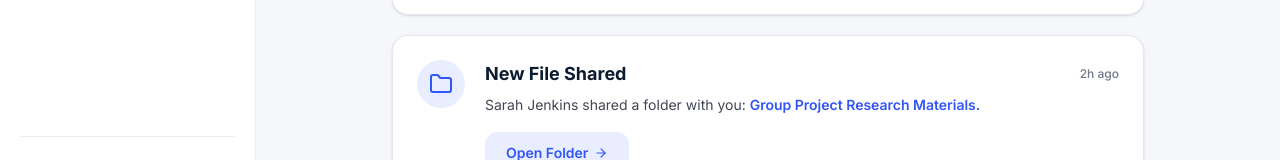
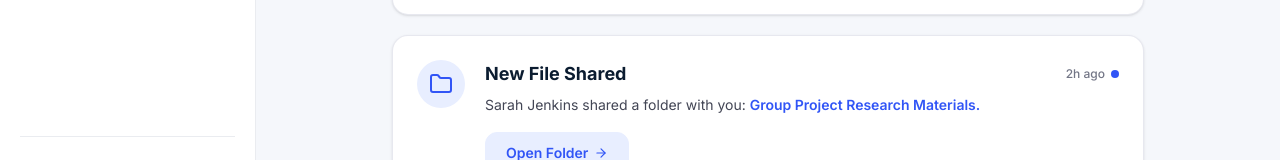
Before and after one commit to huynhduybinh24/SWP391_AIStudyHub, a React (Vite) app in the folder FrontEnd/: page /dashboard/notifications in a window 1280 px wide. Shown: the part 475-635 px from the top of the page. Built offline with nearby package versions, Linux system fonts and the light colour scheme; the HTML template or start-up script is replaced by a standard one.

Commit message:
feat: implement dynamic read/unread notifications with localStorage state persistence and unread filtering

```diff
--- a/FrontEnd/src/features/notifications/pages/NotificationsPage.tsx
+++ b/FrontEnd/src/features/notifications/pages/NotificationsPage.tsx
@@ -39,7 +39,7 @@ interface NotificationCardProps {
   type: 'ai' | 'folder' | 'mention' | 'security' | 'document' | 'calendar' | 'flashcard'
   title: string
   time: string
-  isUnread: boolean
+  isRead: boolean
   description: React.ReactNode
   quote?: string
   actionText?: string
@@ -58,13 +58,15 @@ interface NotificationCardProps {
   onCancelClick?: () => void
   onSendReplyClick?: (text: string) => void
   onReplyTextChange?: (text: string) => void
+  onMarkRead?: () => void
 }
 
 function NotificationCard({
+  id,
   type,
   title,
   time,
-  isUnread,
+  isRead,
   description,
   quote,
   actionText,
@@ -77,6 +79,7 @@ function NotificationCard({
   onCancelClick,
   onSendReplyClick,
   onReplyTextChange,
+  onMarkRead,
 }: NotificationCardProps) {
   const navigate = useNavigate()
   const [commentText, setCommentText] = useState('')
@@ -84,7 +87,9 @@ function NotificationCard({
   const [replyContent, setReplyContent] = useState('')
   const [showReplyInput, setShowReplyInput] = useState(false)
 
-  const handleActionClick = () => {
+  const handleActionClick = (e: React.MouseEvent) => {
+    e.stopPropagation()
+    onMarkRead?.()
     if (actionText === 'Reply') {
       if (onReplyClick) {
         onReplyClick()
@@ -105,7 +110,10 @@ function NotificationCard({
   }
 
   return (
-    <div className="bg-white border border-[rgba(195,198,215,0.4)] rounded-2xl p-6 shadow-sm flex gap-5 transition-all duration-200 hover:shadow-md">
+    <div
+      onClick={onMarkRead}
+      className="bg-white border border-[rgba(195,198,215,0.4)] rounded-2xl p-6 shadow-sm flex gap-5 transition-all duration-200 hover:shadow-md cursor-pointer select-none"
+    >
       {/* Icon/Avatar Container */}
       <div className="flex-shrink-0">
         {avatar ? (
@@ -139,7 +147,7 @@ function NotificationCard({
           <h2 className="text-lg font-bold text-[#0b1c30]">{title}</h2>
           <div className="flex items-center gap-1.5 text-xs text-[#737686] font-medium">
             <span>{time}</span>
-            {isUnread && <span className="w-2 h-2 rounded-full bg-[#3155F6]" />}
+            {!isRead && <span className="w-2 h-2 rounded-full bg-[#3155F6]" />}
           </div>
         </div>
 
@@ -160,7 +168,9 @@ function NotificationCard({
               <button
                 key={index}
                 type="button"
-                onClick={() => {
+                onClick={(e) => {
+                  e.stopPropagation()
+                  onMarkRead?.()
                   if (btn.onClick) {
                     btn.onClick()
                   } else if (btn.url) {
@@ -199,7 +209,7 @@ function NotificationCard({
 
         {/* Parent-controlled Active Reply Box */}
         {isActiveReply && (
-          <div className="mt-3.5 flex flex-col gap-3.5 w-full">
+          <div className="mt-3.5 flex flex-col gap-3.5 w-full" onClick={(e) => e.stopPropagation()}>
             <textarea
               placeholder="Type your reply here..."
               value={replyText || ''}
@@ -228,7 +238,7 @@ function NotificationCard({
 
         {/* Reply Input Form */}
         {showReplyInput && !isReplied && (
-          <div className="mt-4.5 relative">
+          <div className="mt-4.5 relative" onClick={(e) => e.stopPropagation()}>
             <textarea
               placeholder="Type a reply..."
               value={commentText}
@@ -254,7 +264,7 @@ function NotificationCard({
 
         {/* Replied Message Display */}
         {isReplied && (
-          <div className="mt-4 flex gap-3">
+          <div className="mt-4 flex gap-3" onClick={(e) => e.stopPropagation()}>
             <div className="w-8 h-8 rounded-full bg-[#3155F6] flex items-center justify-center text-white text-xs font-bold flex-shrink-0">
               Me
             </div>
@@ -269,7 +279,6 @@ function NotificationCard({
 }
 
 export function NotificationsPage() {
-  // Styled to match 1280x1024 layout spacing and Figma card details exactly - Commit 5
   const navigate = useNavigate()
   const [searchParams, setSearchParams] = useSearchParams()
 
@@ -280,6 +289,46 @@ export function NotificationsPage() {
   const [activeFilter, setActiveFilter] = useState(filterParam)
   const [activeReplyId, setActiveReplyId] = useState<string | null>(null)
   const [replyText, setReplyText] = useState('')
+
+  // Default read/unread states based on instructions
+  const defaultReadMap: Record<string, boolean> = {
+    'ai-summary': false,
+    'shared-folder': false,
+    'emily': false,
+    'security-alert': false,
+    'study-plan': false,
+    'mention-2': true,
+    'shared-doc-1': true,
+    'flashcards': true,
+    'all-3': true,
+  }
+
+  // Load state from localStorage or default values
+  const [isReadMap, setIsReadMap] = useState<Record<string, boolean>>(() => {
+    try {
+      const stored = localStorage.getItem('aiStudyHubNotificationReadState')
+      if (stored) {
+        return JSON.parse(stored)
+      }
+    } catch (err) {
+      console.error('Failed to read notification read state from localStorage', err)
+    }
+    return defaultReadMap
+  })
+
+  // Mark notification as read and save to localStorage
+  const handleMarkAsRead = (id: string) => {
+    setIsReadMap((prev) => {
+      if (prev[id]) return prev // already read
+      const updated = { ...prev, [id]: true }
+      try {
+        localStorage.setItem('aiStudyHubNotificationReadState', JSON.stringify(updated))
+      } catch (err) {
+        console.error('Failed to save notification read state to localStorage', err)
+      }
+      return updated
+    })
+  }
 
   // Normalizes filter strings (e.g., 'shared-files' or 'Shared Files' -> 'sharedfiles')
   const normalize = (str: string) => str.toLowerCase().replace(/[\s-_]+/g, '')
@@ -301,13 +350,13 @@ export function NotificationsPage() {
   }, [filterParam])
 
   // 1. "All" Filter Data: Exact 3 original notifications
-  const allNotifications: NotificationCardProps[] = [
+  const allNotifications = [
     {
-      id: 'all-1',
-      type: 'ai',
+      id: 'ai-summary',
+      type: 'ai' as const,
       title: 'AI Summary Ready',
       time: '10m ago',
-      isUnread: true,
+      isRead: !!isReadMap['ai-summary'],
       description: (
         <>
           The comprehensive summary for your document{' '}
@@ -321,16 +370,20 @@ export function NotificationsPage() {
       actionUrl: '/dashboard/notifications/summary',
     },
     {
-      id: 'all-2',
-      type: 'folder',
+      id: 'shared-folder',
+      type: 'folder' as const,
       title: 'New File Shared',
       time: '2h ago',
-      isUnread: false,
+      isRead: !!isReadMap['shared-folder'],
       description: (
         <>
           Sarah Jenkins shared a folder with you:{' '}
           <span
-            onClick={() => navigate('/dashboard/shared-files/research-materials')}
+            onClick={(e) => {
+              e.stopPropagation()
+              handleMarkAsRead('shared-folder')
+              navigate('/dashboard/shared-files/research-materials')
+            }}
             className="text-[#3155F6] hover:underline cursor-pointer font-semibold"
           >
             Group Project Research Materials.
@@ -342,10 +395,10 @@ export function NotificationsPage() {
     },
     {
       id: 'all-3',
-      type: 'mention',
+      type: 'mention' as const,
       title: 'Mentioned You',
       time: 'Yesterday',
-      isUnread: false,
+      isRead: !!isReadMap['all-3'],
       avatar: '/emily.png',
       description: (
         <>
@@ -361,13 +414,13 @@ export function NotificationsPage() {
   ]
 
   // 2. "Mentions" Filter Data: Exact 2 custom mentions from Figma with precise button labels and actions
-  const mentionsNotifications: NotificationCardProps[] = [
+  const mentionsNotifications = [
     {
       id: 'emily',
-      type: 'mention',
+      type: 'mention' as const,
       title: 'Emily R. mentioned you',
       time: '1h ago',
-      isUnread: true,
+      isRead: !!isReadMap['emily'],
       description: (
         <>
           <span className="text-[#3155F6] font-semibold">@User</span>, what do you think about the methodology section on page 4 of the 'Cognitive Science' paper?
@@ -377,10 +430,10 @@ export function NotificationsPage() {
     },
     {
       id: 'mention-2',
-      type: 'mention',
+      type: 'mention' as const,
       title: 'Sarah Mitchell mentioned you',
       time: '4h ago',
-      isUnread: false,
+      isRead: !!isReadMap['mention-2'],
       description: (
         <>
           Sarah Mitchell mentioned you in a comment on{' '}
@@ -395,14 +448,16 @@ export function NotificationsPage() {
     },
   ]
 
-  // 3. "Unread" Filter Data: Exact 2 unread notifications from Figma
-  const unreadNotifications: NotificationCardProps[] = [
-    {
-      id: 'unread-1',
-      type: 'ai',
+  // 3. "Unread" Filter Data: Exact unread notifications across all lists dynamically
+  const unreadNotifications: typeof allNotifications = []
+
+  if (!isReadMap['ai-summary']) {
+    unreadNotifications.push({
+      id: 'ai-summary',
+      type: 'ai' as const,
       title: 'AI Summary Ready',
       time: '10m ago',
-      isUnread: true,
+      isRead: false,
       description: (
         <>
           The comprehensive summary for your document{' '}
@@ -414,33 +469,35 @@ export function NotificationsPage() {
       ),
       actionText: 'View Summary',
       actionUrl: '/dashboard/notifications/summary',
-    },
-    {
-      id: 'unread-2',
-      type: 'security',
+    })
+  }
+
+  if (!isReadMap['security-alert']) {
+    unreadNotifications.push({
+      id: 'security-alert',
+      type: 'security' as const,
       title: 'Security Alert: New Login',
       time: '35m ago',
-      isUnread: true,
+      isRead: false,
       description: (
         <>
           A new login was detected on your account from a Chrome browser on a MacOS device. If this wasn't you, please secure your account immediately.
         </>
       ),
       buttons: [
-        { text: 'Review Activity', variant: 'primary' },
-        { text: 'It was me', variant: 'light' },
+        { text: 'Review Activity', variant: 'primary' as const },
+        { text: 'It was me', variant: 'light' as const },
       ],
-    },
-  ]
+    } as any)
+  }
 
-  // 4. "Shared Files" Filter Data
-  const sharedFilesNotifications: NotificationCardProps[] = [
-    {
-      id: 'shared-folder-1',
-      type: 'folder',
+  if (!isReadMap['shared-folder']) {
+    unreadNotifications.push({
+      id: 'shared-folder',
+      type: 'folder' as const,
       title: 'Sarah Jenkins shared a folder with you',
       time: '2h ago',
-      isUnread: true,
+      isRead: false,
       description: (
         <>
           Folder: <span className="font-semibold text-[#0b1c30]">Group Project Research Materials</span>
@@ -449,7 +506,74 @@ export function NotificationsPage() {
       buttons: [
         {
           text: 'Open Folder',
-          variant: 'shared-btn',
+          variant: 'shared-btn' as const,
+          icon: <Folder className="w-3.5 h-3.5 text-[#3155F6]" />,
+          url: '/dashboard/shared-files/research-materials',
+        },
+      ],
+    } as any)
+  }
+
+  if (!isReadMap['emily']) {
+    unreadNotifications.push({
+      id: 'emily',
+      type: 'mention' as const,
+      title: 'Emily R. mentioned you',
+      time: '1h ago',
+      isRead: false,
+      description: (
+        <>
+          <span className="text-[#3155F6] font-semibold">@User</span>, what do you think about the methodology section on page 4 of the 'Cognitive Science' paper?
+        </>
+      ),
+      actionText: 'Reply',
+    })
+  }
+
+  if (!isReadMap['study-plan']) {
+    unreadNotifications.push({
+      id: 'study-plan',
+      type: 'calendar' as const,
+      title: 'Study Plan Generated',
+      time: '4h ago',
+      isRead: false,
+      description: (
+        <>
+          AI has created a personalized 4-week study plan for{' '}
+          <strong className="font-semibold text-[#0b1c30]">
+            "Organic Chemistry"
+          </strong>{' '}
+          based on your recent uploads.
+        </>
+      ),
+      buttons: [
+        {
+          text: 'Open Plan',
+          variant: 'secondary' as const,
+          icon: <Calendar className="w-3.5 h-3.5 text-[#3155F6]" />,
+          url: '/dashboard/study-plans',
+        },
+      ],
+    } as any)
+  }
+
+  // 4. "Shared Files" Filter Data
+  const sharedFilesNotifications = [
+    {
+      id: 'shared-folder',
+      type: 'folder' as const,
+      title: 'Sarah Jenkins shared a folder with you',
+      time: '2h ago',
+      isRead: !!isReadMap['shared-folder'],
+      description: (
+        <>
+          Folder: <span className="font-semibold text-[#0b1c30]">Group Project Research Materials</span>
+        </>
+      ),
+      buttons: [
+        {
+          text: 'Open Folder',
+          variant: 'shared-btn' as const,
           icon: <Folder className="w-3.5 h-3.5 text-[#3155F6]" />,
           url: '/dashboard/shared-files/research-materials',
         },
@@ -457,10 +581,10 @@ export function NotificationsPage() {
     },
     {
       id: 'shared-doc-1',
-      type: 'document',
+      type: 'document' as const,
       title: 'Alex Chen shared a document',
       time: '5h ago',
-      isUnread: false,
+      isRead: !!isReadMap['shared-doc-1'],
       description: (
         <>
           Document: <span className="font-semibold text-[#0b1c30]">Advanced Neuroscience Syllabus 2024.pdf</span>
@@ -469,7 +593,7 @@ export function NotificationsPage() {
       buttons: [
         {
           text: 'View Document',
-          variant: 'shared-btn',
+          variant: 'shared-btn' as const,
           icon: <Eye className="w-3.5 h-3.5 text-[#3155F6]" />,
           url: '/dashboard/notifications/summary',
         },
@@ -478,14 +602,13 @@ export function NotificationsPage() {
   ]
 
   // 5. "AI Updates" Filter Data
-  const aiUpdatesNotifications: NotificationCardProps[] = [
-    // AI Summary Ready - Commit 2
+  const aiUpdatesNotifications = [
     {
       id: 'ai-summary',
-      type: 'document',
+      type: 'document' as const,
       title: 'AI Summary Ready',
       time: '10m ago',
-      isUnread: true,
+      isRead: !!isReadMap['ai-summary'],
       description: (
         <>
           The comprehensive summary for your document{' '}
@@ -500,10 +623,10 @@ export function NotificationsPage() {
     },
     {
       id: 'study-plan',
-      type: 'calendar',
+      type: 'calendar' as const,
       title: 'Study Plan Generated',
       time: '4h ago',
-      isUnread: false,
+      isRead: !!isReadMap['study-plan'],
       description: (
         <>
           AI has created a personalized 4-week study plan for{' '}
@@ -516,7 +639,7 @@ export function NotificationsPage() {
       buttons: [
         {
           text: 'Open Plan',
-          variant: 'secondary',
+          variant: 'secondary' as const,
           icon: <Calendar className="w-3.5 h-3.5 text-[#3155F6]" />,
           url: '/dashboard/study-plans',
         },
@@ -524,10 +647,10 @@ export function NotificationsPage() {
     },
     {
       id: 'flashcards',
-      type: 'flashcard',
+      type: 'flashcard' as const,
       title: 'New Flashcards Available',
       time: 'Yesterday',
-      isUnread: false,
+      isRead: !!isReadMap['flashcards'],
       description: (
         <>
           25 new flashcards have been automatically generated for{' '}
@@ -539,7 +662,7 @@ export function NotificationsPage() {
       buttons: [
         {
           text: 'Practice Now',
-          variant: 'secondary',
+          variant: 'secondary' as const,
           icon: <ExternalLink className="w-3.5 h-3.5 text-[#3155F6]" />,
           url: '/dashboard/quizzes',
         },
@@ -601,12 +724,14 @@ export function NotificationsPage() {
 
       {/* Cards List */}
       <div className="space-y-5">
-        {currentNotifications.map((notification) => (
+        {currentNotifications.length > 0 ? (
+          currentNotifications.map((notification) => (
             <NotificationCard
               key={notification.id}
               {...notification}
               isActiveReply={notification.id === activeReplyId}
               replyText={replyText}
+              onMarkRead={() => handleMarkAsRead(notification.id)}
               onReplyClick={() => {
                 if (notification.id === 'emily') {
                   setActiveReplyId('emily')
@@ -621,7 +746,12 @@ export function NotificationsPage() {
               }}
               onReplyTextChange={(val) => setReplyText(val)}
             />
-        ))}
+          ))
+        ) : (
+          <div className="flex flex-col items-center justify-center py-16 text-center text-[#737686] font-medium text-base">
+            {activeTab === 'Unread' ? 'No unread notifications.' : 'No notifications.'}
+          </div>
+        )}
       </div>
     </div>
   )
```
Lines whose indentation alone changed are shown as unchanged.
